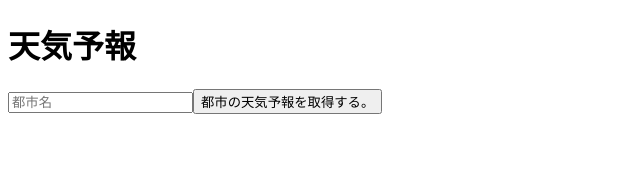
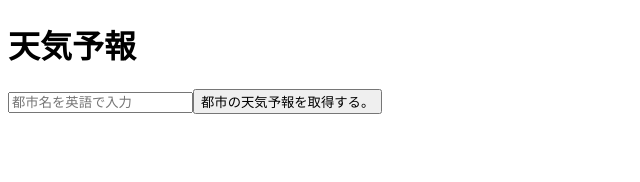
Before and after one commit to mmatsuoka/react-weather-api-sample, a React (Create React App) app: page / in a window 1280 px wide. Shown: the top 182 px of the page, without its empty margins (0-640 px from the left). Built offline with nearby package versions, Linux system fonts and the light colour scheme.

Commit message:
入力欄に入力された都市名でAPIからデータを取得できるようにする。

```diff
--- a/src/App.tsx
+++ b/src/App.tsx
@@ -32,7 +32,7 @@ function App() {
 
       e.preventDefault();
 
-      fetch("https://api.weatherapi.com/v1/current.json?key=420a5465eb6f4f628e0141918220910&q=London&aqi=no")
+      fetch(`https://api.weatherapi.com/v1/current.json?key=420a5465eb6f4f628e0141918220910&q=${city}&aqi=no`)
       .then(response => response.json() )
       .then(data => setResults({
         country: data.location.country,
--- a/src/components/Form.tsx
+++ b/src/components/Form.tsx
@@ -9,7 +9,7 @@ const Form = (props:FormPropsType) => {
 
     return (
         <form>
-            <input type="text" name="city" placeholder="都市名"
+            <input type="text" name="city" placeholder="都市名を英語で入力"
             onChange={e=> props.setCity(e.target.value)}
             />
             <button type="submit" onClick={props.getWeather}>都市の天気予報を取得する。</button>
```
